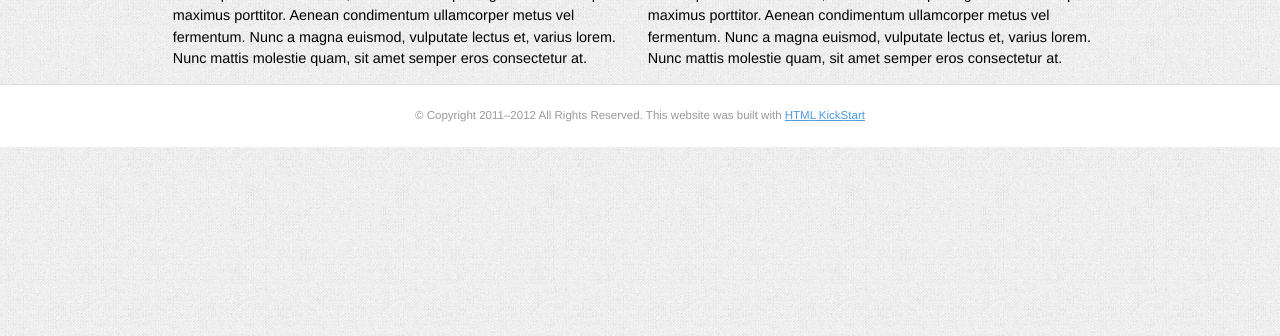
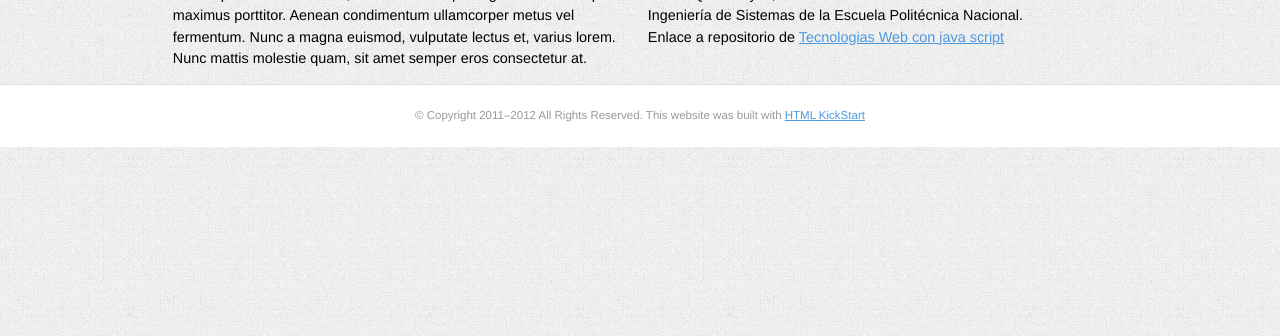
Before and after one commit to cchristico/Proyecto1BJavascript, a plain HTML site: page aboutUs.html in a window 1280 px wide. Shown: the part 464-800 px from the top of the page. Drawn offline with nearby package versions, Linux system fonts and the light colour scheme.

Commit message:
Informacion personal

```diff
--- a/aboutUs.html
+++ b/aboutUs.html
@@ -66,7 +66,10 @@ Lorem ipsum dolor sit amet, consectetur adipiscing elit. Donec aliquam maximus p
 
  <img src="https://avatars1.githubusercontent.com/u/14982388?v=3&s=460" alt="" width="80" height="80">
 <br>
-Lorem ipsum dolor sit amet, consectetur adipiscing elit. Donec aliquam maximus porttitor. Aenean condimentum ullamcorper metus vel fermentum. Nunc a magna euismod, vulputate lectus et, varius lorem. Nunc mattis molestie quam, sit amet semper eros consectetur at.
+Audita Quito Reyes, Estudiante de octavo semestre de la Facultad de Ingeniería de Sistemas de la Escuela Politécnica Nacional.
+<br>
+Enlace a repositorio de
+<a href="https://github.com/Audita/TecnologiasWebConJS">Tecnologias Web con java script</a>
 
 </div>
 
```
